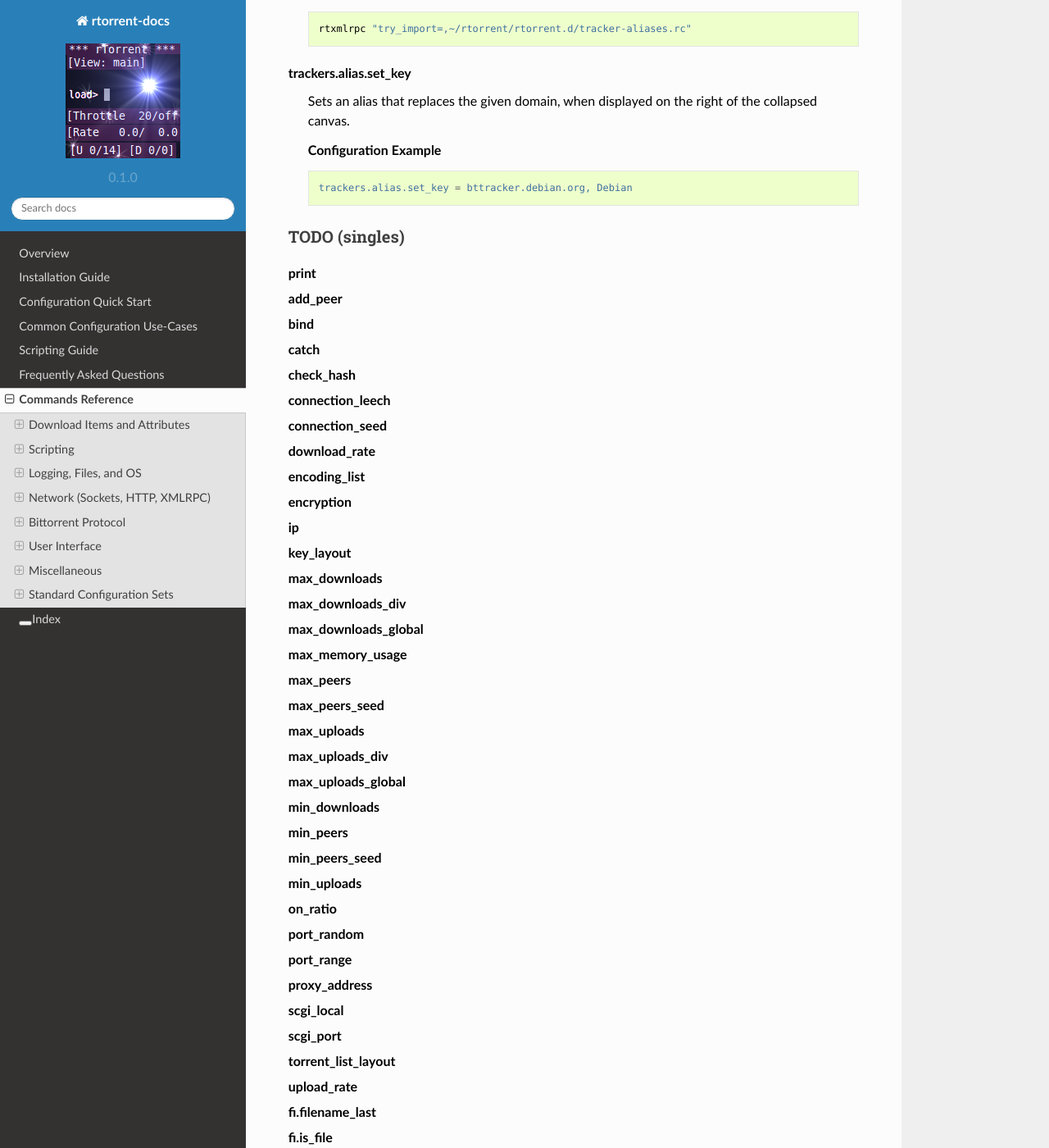
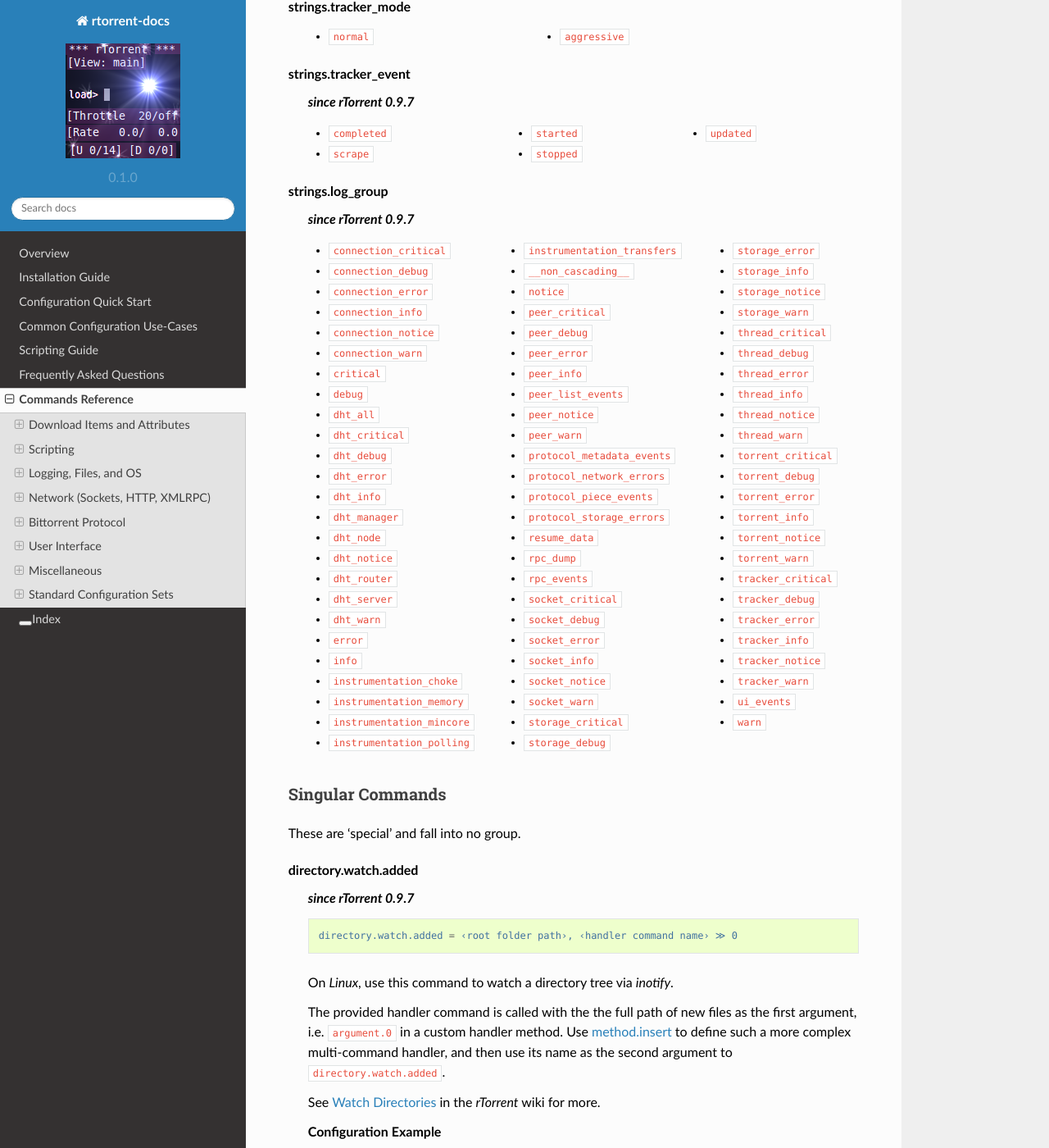
Before and after one commit to rtorrent-community/rtorrent-docs, a Sphinx documentation site: the page built from docs/cmd-ref.rst, in a window 1280 px wide and 1400 px high, scrolled down 80478 px. Shown: the whole window at 82% size. Built offline with Sphinx 7.4.7 and the Read the Docs theme 2.0.0, drawn with Linux system fonts in a browser that asks for light colours; some of the changed text lies outside the part shown.

Commit message:
rTorrent 0.9.7 commands, and some related changes

```diff
--- a/docs/cmd-ref.rst
+++ b/docs/cmd-ref.rst
@@ -246,6 +246,8 @@
 * ``group.‹name›.ratio.upload`` → ``group2.‹name›.ratio.upload``
 * ``group.‹name›.ratio.upload.set`` → ``group2.‹name›.ratio.upload.set``
 
+`rTorrent` 0.9.7 adds some missing ``group.seeding.*`` command aliases.
+
 
 Standard Configuration Sets
 ---------------------------
--- a/docs/include-cmd-items.rst
+++ b/docs/include-cmd-items.rst
@@ -20,9 +20,10 @@
     d.multicall.filtered
     download_list
 
-        .. code-block:: ini
-
-            # 'd.multicall.filtered' is rTorrent-PS 1.1+ only
+        .. rubric:: *'d.multicall.filtered' is rTorrent-PS 1.1+ only*
+
+        .. code-block:: ini
+
             d.multicall2 = ‹view›, [‹cmd1›=[‹args›][, ‹cmd2›=…]] ≫ list of lists of results ‹rows of results›
             d.multicall.filtered = ‹view›, ‹predicate›, [‹cmd1›=[‹args›][, ‹cmd2›=…]] ≫ same as 'multicall2'
             download_list = ‹view› ≫ list of strings ‹info hashes›
@@ -378,9 +379,10 @@
 
     d.custom.if_z
 
-        .. code-block:: ini
-
-            # rTorrent-PS 1.1+ only
+        .. rubric:: *rTorrent-PS 1.1+ only*
+
+        .. code-block:: ini
+
             d.custom.if_z = ‹hash›, string ‹key›, string ‹default› ≫ string ‹value›
 
         Just like :term:`d.custom`, but returns the `‹default›` value if the `‹key›` does not exist.
@@ -388,9 +390,10 @@
 
     d.custom.keys
 
-        .. code-block:: ini
-
-            # rTorrent-PS 1.1+ only
+        .. rubric:: *rTorrent-PS 1.1+ only*
+
+        .. code-block:: ini
+
             d.custom.keys = ‹hash› ≫ list of string ‹defined keys›
 
         Returns a list of custom keys that are defined for an item.
@@ -405,9 +408,10 @@
 
     d.custom.items
 
-        .. code-block:: ini
-
-            # rTorrent-PS 1.1+ only
+        .. rubric:: *rTorrent-PS 1.1+ only*
+
+        .. code-block:: ini
+
             d.custom.items = ‹hash› ≫ map of key / value strings ‹defined items›
 
         Returns keys and their associated values, for all custom values of an item.
@@ -555,25 +559,27 @@
     d.is_hash_checked
     d.is_hash_checking
 
-       .. code-block:: ini
+        .. code-block:: ini
 
             d.is_hash_checked = ‹hash› ≫ bool (0 or 1)
             d.is_hash_checking = ‹hash› ≫ bool (0 or 1)
 
-       These mark the hashing state of a torrent. ``d.is_hash_checked`` is counter-intuitive in that
-       regardless of how much the torrent has successfully completed hash checking, if a torrent is active
-       and is not in the middle of hashing (i.e. ``d.is_hash_checking`` returns ``0``), it will always
-       return ``1``.
+        These mark the hashing state of a torrent. ``d.is_hash_checked`` is counter-intuitive in that
+        regardless of how much the torrent has successfully completed hash checking, if a torrent is active
+        and is not in the middle of hashing (i.e. ``d.is_hash_checking`` returns ``0``), it will always
+        return ``1``.
 
     d.is_meta
 
-       .. code-block:: ini
+        .. rubric:: *since rTorrent-PS 1.1 / rTorrent 0.9.7*
+
+        .. code-block:: ini
 
             d.is_meta = ‹hash› ≫ bool (0 or 1)
 
-       Meta torrents refer to magnet torrents which are still in the process of gathering data from trackers/peers.
-       Once enough data is collected, the meta torrent is removed and a "regular" torrent is created. Since meta
-       torrents lack certain data fields, this is useful for filtering them out of commands that don't play well with them.
+        Meta torrents refer to magnet torrents which are still in the process of gathering data from trackers/peers.
+        Once enough data is collected, the meta torrent is removed and a "regular" torrent is created. Since meta
+        torrents lack certain data fields, this is useful for filtering them out of commands that don't play well with them.
 
     d.is_multi_file
 
@@ -668,12 +674,12 @@
     d.message.set
     d.message.alert
 
+        .. rubric:: *d.message.alert is rTorrent-PS 1.1+ only*
+
         .. code-block:: ini
 
             d.message = ‹hash› ≫ string ‹message›
             d.message.set = ‹hash›, string ‹message› ≫ 0
-
-            # rTorrent-PS 1.1+ only
             d.message.alert = ‹hash› ≫ value ‹category›
 
         Used to store messages relating to the item, such as errors
@@ -865,11 +871,16 @@
 
 
     d.up.choke_heuristics
+    d.up.choke_heuristics.set
     d.up.choke_heuristics.leech
     d.up.choke_heuristics.seed
-    d.up.choke_heuristics.set
-
-        **TODO**
+    d.up.choke_heuristics.leech.set
+    d.up.choke_heuristics.seed.set
+
+        **TODO**
+
+        ``d.up.choke_heuristics.leech.set`` and ``d.up.choke_heuristics.seed.set`` are *private*.
+
 
     d.up.rate
     d.up.total
@@ -1477,11 +1488,29 @@
     load.raw_start_verbose
     load.raw_verbose
 
-        Load a metafile passed into as base64 data. The method for encoding the data for XML-RPC
+        .. rubric:: *load.raw_start_verbose since rTorrent 0.9.7*
+
+        Load a metafile passed as *base64* data. The method of encoding the data for XMLRPC
         will vary depending on which tool you're using.
+
+        Take note that :term:`d.tied_to_file` and :term:`d.loaded_file` (until a client restart)
+        will be empty for items added by these commands
+        – which is the case for all items added via `ruTorrent`.
 
         As with :term:`load.normal`, ``raw`` loads them stopped, and ``raw_verbose``
         reports problems to the console.
+
+        .. rubric:: Example
+
+        .. code-block:: console
+
+            $ mktor -q README.md local
+            $ rtxmlrpc --debug load.raw_verbose '' @README.md.torrent | egrep 'xmlrpclib|stats'
+            DEBUG    load.raw_verbose('', <xmlrpclib.Binary instance at 0x15e1200>) took 0.000 secs
+            DEBUG    XMLRPC stats: 3 req, out 795 bytes [564 bytes max], in 445 bytes [153 bytes max], …
+            $ rtxmlrpc d.multicall.filtered '' 'string.contains=$d.name=,README' \
+                       d.name= d.tied_to_file= d.loaded_file=
+            ['README.md', '', '']
 
 
 .. _session-commands:
--- a/docs/include-cmd-misc.rst
+++ b/docs/include-cmd-misc.rst
@@ -85,3 +85,134 @@
 
             * ``normal``
             * ``aggressive``
+
+
+    strings.tracker_event
+
+        .. rubric:: *since rTorrent 0.9.7*
+
+        .. hlist::
+            :columns: 3
+
+            * ``completed``
+            * ``scrape``
+            * ``started``
+            * ``stopped``
+            * ``updated``
+
+
+    strings.log_group
+
+        .. rubric:: *since rTorrent 0.9.7*
+
+        .. hlist::
+            :columns: 3
+
+            * ``connection_critical``
+            * ``connection_debug``
+            * ``connection_error``
+            * ``connection_info``
+            * ``connection_notice``
+            * ``connection_warn``
+            * ``critical``
+            * ``debug``
+            * ``dht_all``
+            * ``dht_critical``
+            * ``dht_debug``
+            * ``dht_error``
+            * ``dht_info``
+            * ``dht_manager``
+            * ``dht_node``
+            * ``dht_notice``
+            * ``dht_router``
+            * ``dht_server``
+            * ``dht_warn``
+            * ``error``
+            * ``info``
+            * ``instrumentation_choke``
+            * ``instrumentation_memory``
+            * ``instrumentation_mincore``
+            * ``instrumentation_polling``
+            * ``instrumentation_transfers``
+            * ``__non_cascading__``
+            * ``notice``
+            * ``peer_critical``
+            * ``peer_debug``
+            * ``peer_error``
+            * ``peer_info``
+            * ``peer_list_events``
+            * ``peer_notice``
+            * ``peer_warn``
+            * ``protocol_metadata_events``
+            * ``protocol_network_errors``
+            * ``protocol_piece_events``
+            * ``protocol_storage_errors``
+            * ``resume_data``
+            * ``rpc_dump``
+            * ``rpc_events``
+            * ``socket_critical``
+            * ``socket_debug``
+            * ``socket_error``
+            * ``socket_info``
+            * ``socket_notice``
+            * ``socket_warn``
+            * ``storage_critical``
+            * ``storage_debug``
+            * ``storage_error``
+            * ``storage_info``
+            * ``storage_notice``
+            * ``storage_warn``
+            * ``thread_critical``
+            * ``thread_debug``
+            * ``thread_error``
+            * ``thread_info``
+            * ``thread_notice``
+            * ``thread_warn``
+            * ``torrent_critical``
+            * ``torrent_debug``
+            * ``torrent_error``
+            * ``torrent_info``
+            * ``torrent_notice``
+            * ``torrent_warn``
+            * ``tracker_critical``
+            * ``tracker_debug``
+            * ``tracker_error``
+            * ``tracker_info``
+            * ``tracker_notice``
+            * ``tracker_warn``
+            * ``ui_events``
+            * ``warn``
+
+
+Singular Commands
+^^^^^^^^^^^^^^^^^
+
+These are ‘special’ and fall into no group.
+
+.. glossary::
+
+    directory.watch.added
+
+        .. rubric:: *since rTorrent 0.9.7*
+
+        .. code-block:: ini
+
+            directory.watch.added = ‹root folder path›, ‹handler command name› ≫ 0
+
+        On `Linux`, use this command to watch a directory tree via `inotify`.
+
+        The provided handler command is called with the the full path of new files
+        as the first argument, i.e. ``argument.0`` in a custom handler method.
+        Use :term:`method.insert` to define such a more complex multi-command handler,
+        and then use its name as the second argument to ``directory.watch.added``.
+
+        See `Watch Directories`_ in the `rTorrent` wiki for more.
+
+        .. rubric:: Configuration Example
+
+        .. code-block:: ini
+
+            directory.watch.added = "~/Downloads/watch/", load.start_verbose
+
+
+.. _`Watch Directories`: https://github.com/rakshasa/rtorrent/wiki/TORRENT-Watch-directories
--- a/docs/include-cmd-scripting.rst
+++ b/docs/include-cmd-scripting.rst
@@ -264,9 +264,10 @@
     event.view.hide
     event.view.show
 
+        .. rubric:: *since rTorrent-PS 1.1 / rTorrent 0.9.8*
+
         .. code-block:: ini
 
-            # rTorrent-PS 1.1+ only
             event.view.hide = ‹new-view-name› ≫ 0
             event.view.show = ‹old-view-name› ≫ 0
 
@@ -391,9 +392,10 @@
 
     import.return
 
+        .. rubric:: *rTorrent-PS 1.1+ only*
+
         .. code-block:: ini
 
-            # rTorrent-PS 1.1+ only
             import.return= ≫ throw('import.return')
 
         Leaves the currently imported file and returns to the level above.
@@ -867,8 +869,8 @@
 Math Functions
 ^^^^^^^^^^^^^^
 
-These commands are only available in rTorrent-PS 1.1+, in rTorrent-PS-CH,
-and maybe 2032 or so in rTorrent.
+Most of these commands are available in `rTorrent-PS` 1.1+, in `rTorrent-PS-CH`,
+and `rTorrent` 0.9.7+. Deviations are explicitly noted.
 
 Values can either be of type *value* or *string* –
 strings are automatically converted,
--- a/docs/include-cmd-system.rst
+++ b/docs/include-cmd-system.rst
@@ -131,9 +131,29 @@
         Unlike :term:`d.multicall2`, this is a generic multicall not specific to rTorrent.
         See the `xmlrpc-c system.multicall docs`_ for more.
 
+
+    system.daemon
+    system.daemon.set
+
+        .. rubric:: *since rTorrent 0.9.7*
+
+        When set to true, `rTorrent` starts in the background without any `curses` UI.
+        It can then only be controlled via XMLRPC commands and POSIX signals.
+
+        See `Daemon Mode`_ in the `rTorrent` wiki for more.
+
+
+    system.shutdown.normal
+    system.shutdown.quick
+
+        .. rubric:: *since rTorrent 0.9.7*
+
+        This **does** shut down `rTorrent` – either quickly, or with waiting for
+        `BitTorrent` close events to be sent to trackers of active items.
+
     system.shutdown
 
-        This shuts down the XMLRPC server. This does **not** shut down rTorrent.
+        This shuts down the XMLRPC server. This does **not** shut down `rTorrent`.
 
     system.api_version
     system.client_version
@@ -175,9 +195,10 @@
 
     system.env
 
+        .. rubric:: *since rTorrent-PS 0.x / rTorrent 0.9.7*
+
         .. code-block:: ini
 
-            # 0.9.7+ / rTorrent-PS 0.*+ only
             system.env = ‹varname› ≫ string ‹env-value›
 
         Query the value of an environment variable,
@@ -243,9 +264,10 @@
     system.has
     system.has.list
 
+        .. rubric:: *rTorrent-PS 1.1+ only*
+
         .. code-block:: ini
 
-            # rTorrent-PS 1.1+ only
             system.has = ‹capability› ≫ bool (0 or 1)
             system.has.list = ≫ list of string (capabilities)
 
@@ -311,9 +333,10 @@
     system.has.private_methods
     system.has.public_methods
 
+        .. rubric:: *rTorrent-PS 1.1+ only*
+
         .. code-block:: ini
 
-            # rTorrent-PS 1.1+ only
             system.has.private_methods = ≫ list of string (method names)
             system.has.public_methods = ≫ list of string (method names)
 
@@ -367,9 +390,10 @@
 
     system.random
 
+        .. rubric:: *rTorrent-PS 1.0+ only*
+
         .. code-block:: ini
 
-            # rTorrent-PS 1.0+ only
             system.random = [[‹lower›,] ‹upper›] ≫ value
 
         Generate *uniformly* distributed random numbers in the range
@@ -531,9 +557,10 @@
 
     log.messages
 
+        .. rubric:: *rTorrent-PS 0.x+ only*
+
         .. code-block:: ini
 
-            # rTorrent-PS 0.*+ only
             log.messages = ‹log file path› ≫ 0
 
         (Re-)opens a log file that contains the messages normally only visible
--- a/docs/include-cmd-ui.rst
+++ b/docs/include-cmd-ui.rst
@@ -3,28 +3,30 @@
 `ui.*` commands
 ^^^^^^^^^^^^^^^
 
-Commands in this group control aspects of the ‘curses’ UI.
+Commands in this group control aspects of the `curses` UI.
 
 .. glossary::
 
     ui.current_view
     ui.current_view.set
 
+        .. rubric:: *ui.current_view since rTorrent-PS 0.x / rTorrent 0.9.7*
+
         .. code-block:: ini
 
             ui.current_view.set = ‹viewname› ≫ 0
-            # rTorrent-PS 0.*+ and rTorrent 0.9.7+ only
             ui.current_view ≫ string ‹viewname›
 
-        Query or change the current view the user is seeing (querying since ``0.9.7``).
-        :term:`view.list` gives you a list of all the added views.
+        Query or change the current view the user is seeing.
+        :term:`view.list` gives you a list of all the built-in and added views.
 
         Typical uses are to change and then restore the active view,
         or rotate through a set of views.
         Rotating through views requires querying the current view and the view list,
         to find the next one.
 
-        In *rTorrent-PS* 1.1+, view changes also trigger event handlers for
+        In `rTorrent-PS` 1.1+ and `rTorrent` 0.9.8+,
+        view changes also trigger event handlers for
         :term:`event.view.hide` and :term:`event.view.show`.
 
         ``ui.current_view`` is needed
@@ -34,10 +36,14 @@
         view via ``rtcontrol``.
 
 
+    torrent_list_layout
     ui.torrent_list.layout
     ui.torrent_list.layout.set
 
-        Offers a choice between ``full`` and ``compact`` layout (since ``0.9.7``).
+        .. rubric:: *since rTorrent 0.9.7*
+
+        Offers a choice between ``full`` and ``compact`` layout.
+
 
     ui.unfocus_download
 
```
Also changed, not shown: other parts of docs/include-cmd-system.rst (+2 -0 lines), tasks.py (+34 -0 lines).
